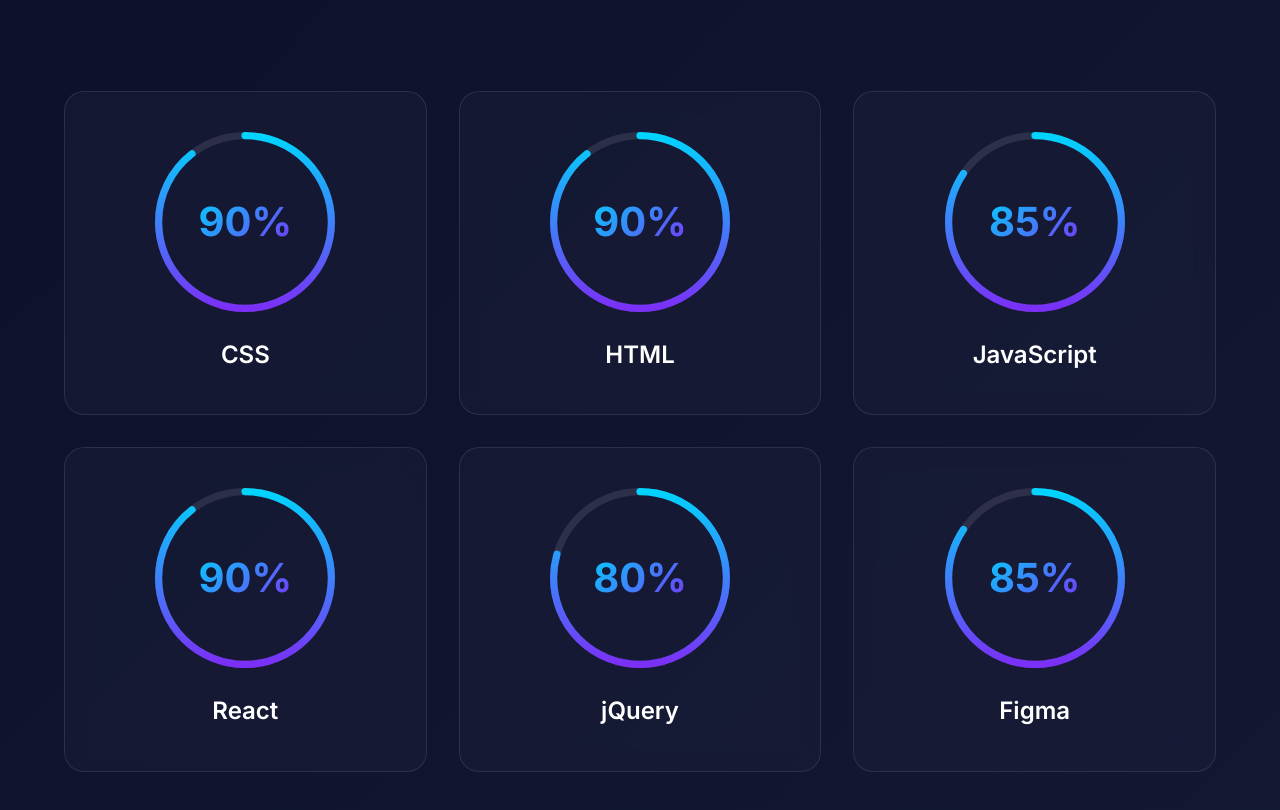
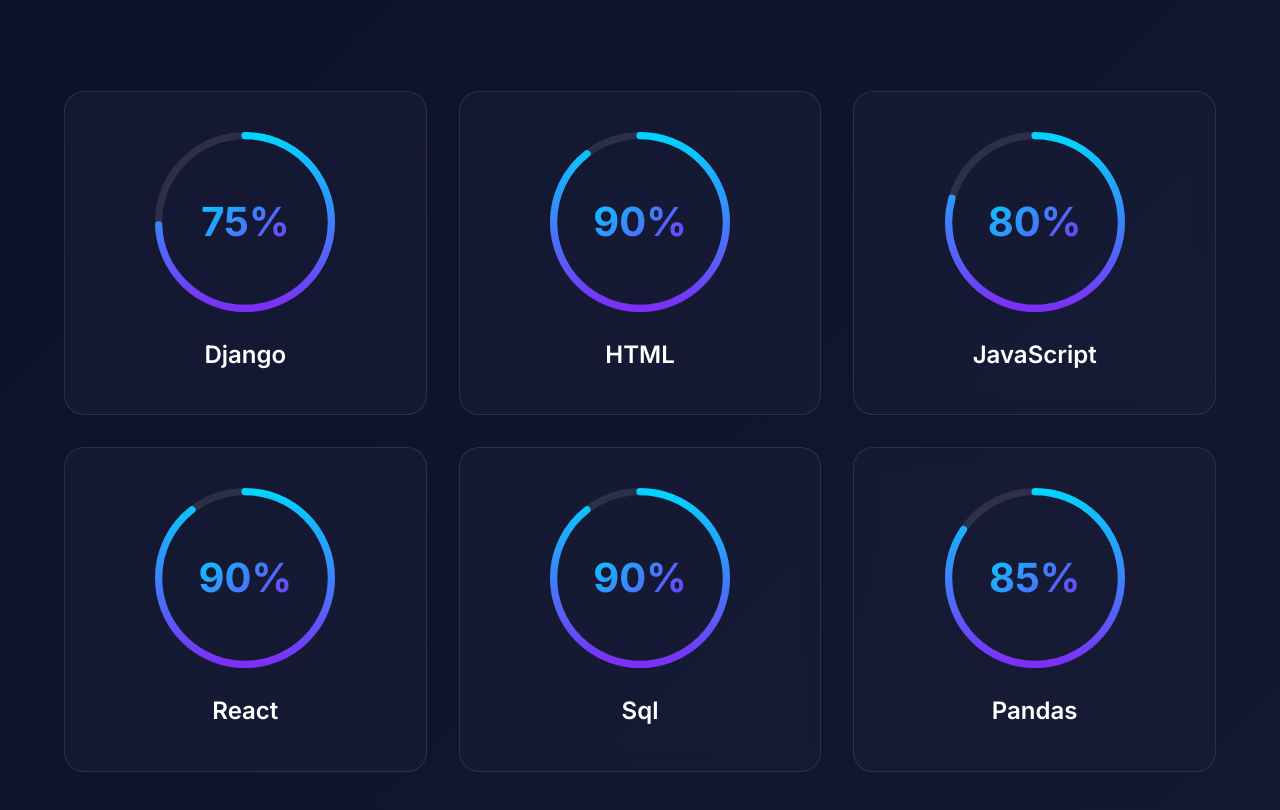
Before and after one commit to riza569/portfolio, a React (Vite) app: page / in a window 1280 px wide. Shown: the part 980-1790 px from the top of the page. Built offline with nearby package versions, Linux system fonts and the light colour scheme.

Commit message:
Update Skills.jsx

```diff
--- a/src/components/Skills.jsx
+++ b/src/components/Skills.jsx
@@ -11,12 +11,12 @@
         </div>
       </div>
       <div className="grid-container">
-        <Skillcard title="CSS" percentage={90} />
+        <Skillcard title="Django" percentage={75} />
         <Skillcard title="HTML" percentage={90} />
-        <Skillcard title="JavaScript" percentage={85} />
+        <Skillcard title="JavaScript" percentage={80} />
         <Skillcard title="React" percentage={90} />
-        <Skillcard title="jQuery" percentage={80} />
-        <Skillcard title="Figma" percentage={85} />
+        <Skillcard title="Sql" percentage={90} />
+        <Skillcard title="Pandas" percentage={85} />
       </div>
     </section>
   );
```
